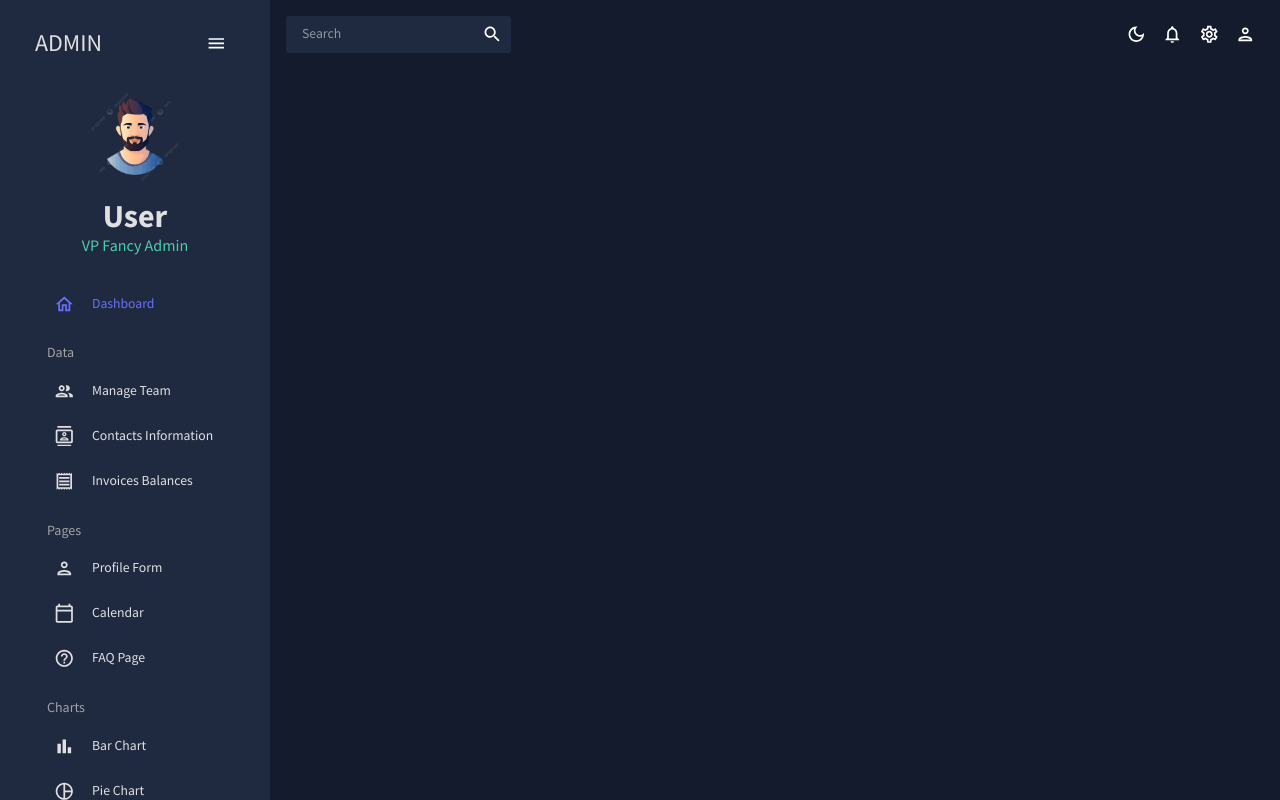
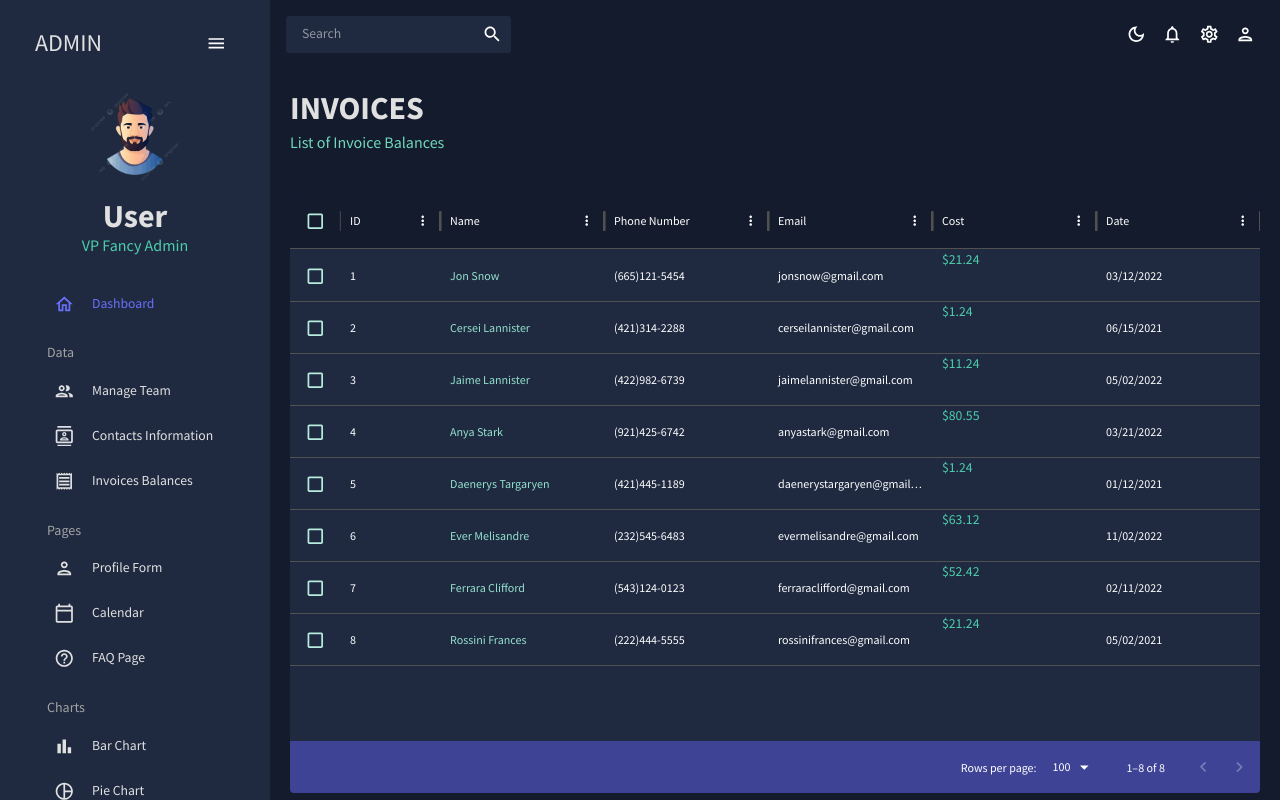
Before and after one commit to hyousafdev/ReactJS-Admin-Panel-with-Material-UI, a React (Create React App) app in the folder admin-panel/: page /invoices in a window 1280 px wide. Built offline with nearby package versions, Linux system fonts and the light colour scheme.

Commit message:
Added Invoices Component

```diff
--- a/admin-panel/src/App.js
+++ b/admin-panel/src/App.js
@@ -6,7 +6,7 @@
 import Sidebar from "./scenes/global/Sidebar"
 import Team from "./scenes/team";
 import Contacts from "./scenes/contacts";
-// import Invoices from "./scenes/invoices";
+import Invoices from "./scenes/invoices";
 // import Bar from "./scenes/bar";
 // import Form from "./scenes/form";
 // import Line from "./scenes/line";
@@ -31,7 +31,7 @@
               <Route path="/" element={<Dashboard />} />
               <Route path="/team" element={<Team />} />
               <Route path="/contacts" element={<Contacts />} />
-              {/* <Route path="/invoices" element={<Invoices />} /> */}
+              <Route path="/invoices" element={<Invoices />} />
               {/* <Route path="/form" element={<Form />} /> */}
               {/* <Route path="/bar" element={<Bar />} /> */}
               {/* <Route path="/pie" element={<Pie />} /> */}
--- /dev/null
+++ b/admin-panel/src/scenes/invoices/index.js
@@ -0,0 +1,83 @@
+import { Box, Typography, useTheme } from "@mui/material";
+import { DataGrid } from "@mui/x-data-grid";
+import { tokens } from "../../theme";
+import { mockDataInvoices } from "../../data/mockData";
+import Header from "../../components/Header";
+
+const Invoices = () => {
+  const theme = useTheme();
+  const colors = tokens(theme.palette.mode);
+  const columns = [
+    { field: "id", headerName: "ID" },
+    {
+      field: "name",
+      headerName: "Name",
+      flex: 1,
+      cellClassName: "name-column--cell",
+    },
+    {
+      field: "phone",
+      headerName: "Phone Number",
+      flex: 1,
+    },
+    {
+      field: "email",
+      headerName: "Email",
+      flex: 1,
+    },
+    {
+      field: "cost",
+      headerName: "Cost",
+      flex: 1,
+      renderCell: (params) => (
+        <Typography color={colors.greenAccent[500]}>
+          ${params.row.cost}
+        </Typography>
+      ),
+    },
+    {
+      field: "date",
+      headerName: "Date",
+      flex: 1,
+    },
+  ];
+
+  return (
+    <Box m="20px">
+      <Header title="INVOICES" subtitle="List of Invoice Balances" />
+      <Box
+        m="40px 0 0 0"
+        height="75vh"
+        sx={{
+          "& .MuiDataGrid-root": {
+            border: "none",
+          },
+          "& .MuiDataGrid-cell": {
+            borderBottom: "none",
+          },
+          "& .name-column--cell": {
+            color: colors.greenAccent[300],
+          },
+          "& .MuiDataGrid-columnHeaders": {
+            backgroundColor: colors.blueAccent[700],
+            borderBottom: "none",
+          },
+          "& .MuiDataGrid-virtualScroller": {
+            backgroundColor: colors.primary[400],
+          },
+          "& .MuiDataGrid-footerContainer": {
+            borderTop: "none",
+            backgroundColor: colors.blueAccent[700],
+          },
+          "& .MuiCheckbox-root": {
+            color: `${colors.greenAccent[200]} !important`,
+          },
+        }}
+      >
+        <DataGrid checkboxSelection rows={mockDataInvoices} columns={columns} />
+      </Box>
+    </Box>
+  );
+};
+
+export default Invoices;
```
